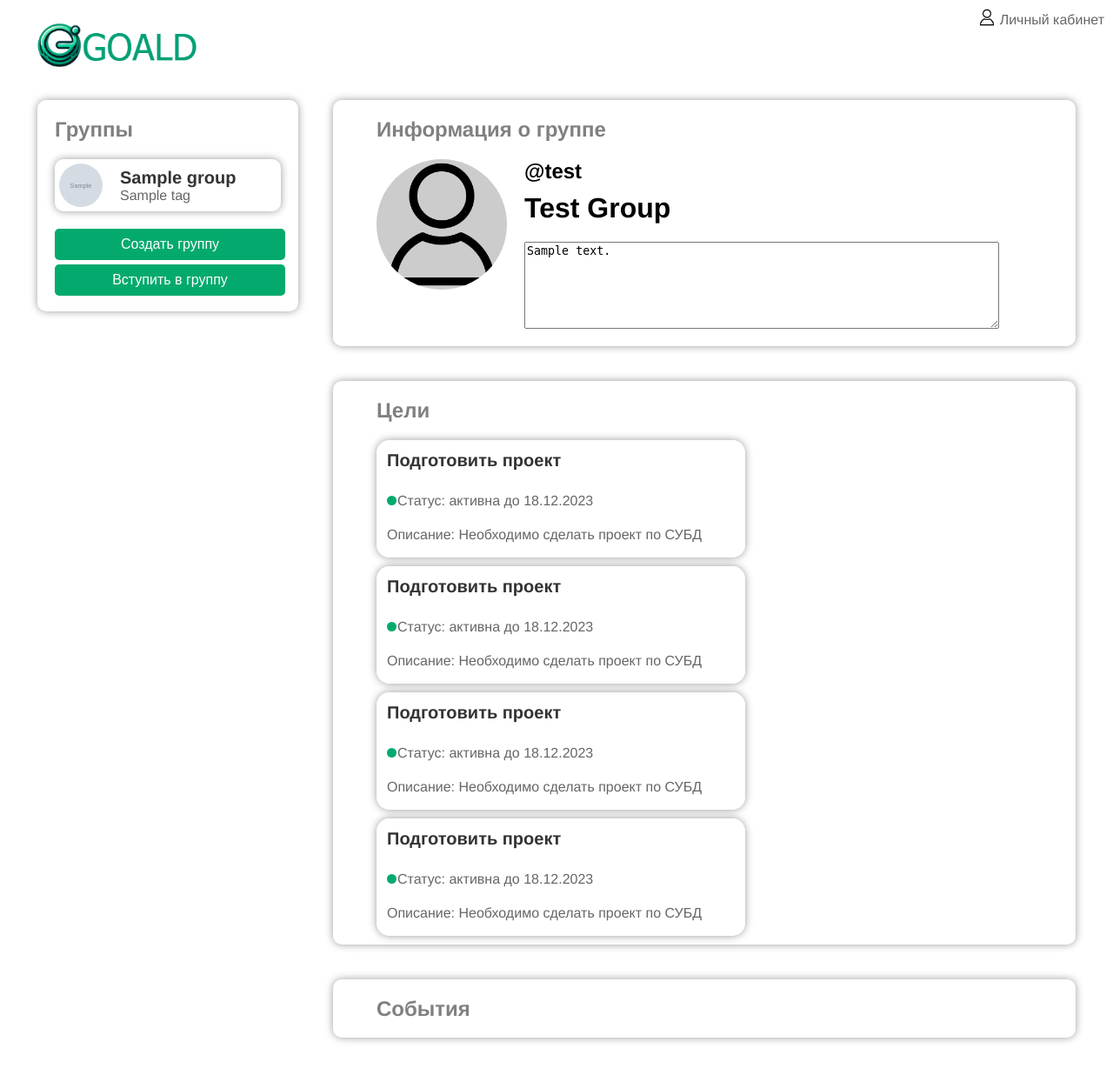
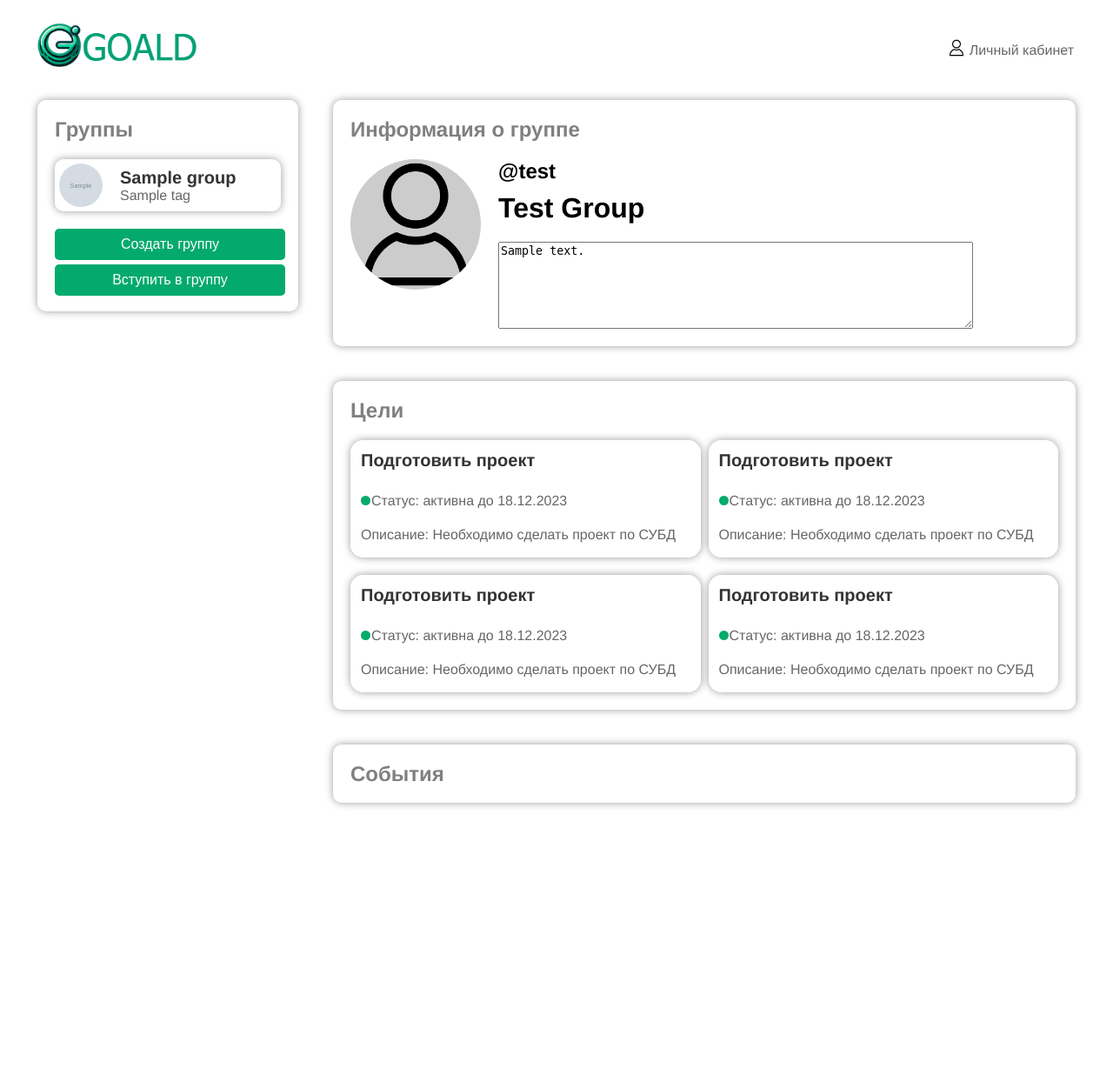
Before and after one commit to dagapp/goald, a Django app: template goald_app/templates/home.html in a window 1280 px wide. Shown: the whole page at 87% size. After the commit the page ends 928 px from the top, so only its background shows below. Run offline with Django 4.2, Linux system fonts and the light colour scheme; the template is opened without the code that fills it: most values are stand-ins (such as "Sample title", 1, 10 or a date in 2020); grey boxes marked "Sample" are stand-in pictures; some libraries are stand-ins or nearby versions.

Commit message:
Fixed some CSS

```diff
--- a/goald_app/static/css/home.css
+++ b/goald_app/static/css/home.css
@@ -110,7 +110,7 @@ a {
 .goals-title{
   font-family: 'Helvetica', sans-serif;
   color:grey;
-  margin-left: 50px;
+  margin-left: 20px;
 }
 
 button, .modal input[type="submit"] {
@@ -137,14 +137,14 @@ button:hover {
   display: flex;
   flex-wrap: wrap;
   justify-content: space-between;
-  margin-right: 50px;
+  margin-left: 20px;
+  margin-right: 20px;
 }
 .goals-card {
-  width: 400px;
+  width: 46.5%;
   border-radius: 15px;
   border: 2px solid rgb(255, 255, 255);
-  margin-bottom: 10px;
-  margin-left: 50px;
+  margin-bottom: 20px;
   padding: 10px;
   box-shadow: 0 0 10px rgba(0, 0, 0, 0.4);
 }
@@ -239,8 +239,8 @@ button:hover {
 
 .personal-area {
   position: absolute;
-  top: 0;
-  right: 0;
+  top: 35px;
+  right: 35px;
   padding: 10px;
   font-size: 16px;
   display: flex;
@@ -260,7 +260,7 @@ button:hover {
 .group-info-title{
   font-family: 'Helvetica', sans-serif;
   color:grey;
-  margin-left: 50px;
+  margin-left: 20px;
 }
 
 .group-info-container{
@@ -311,7 +311,7 @@ button:hover {
 
 .group-info-details {
   display: flex;
-  margin-left: 50px;
+  margin-left: 20px;
 }
 
 .add-image-button {
```
